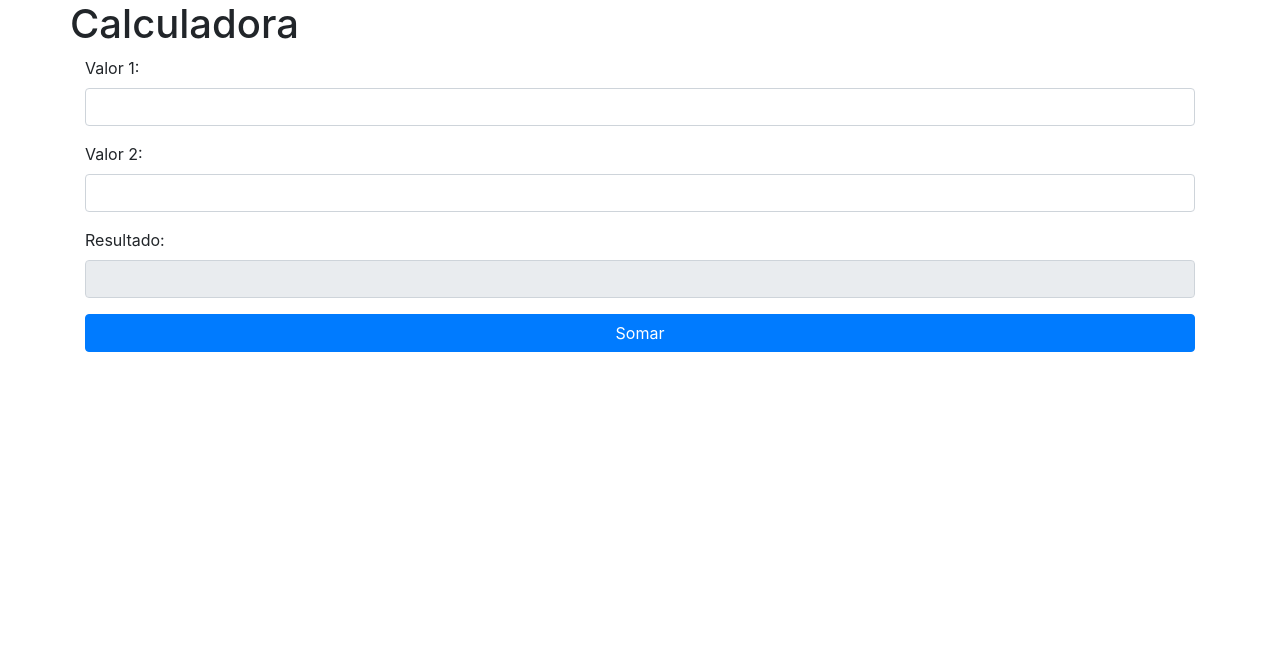
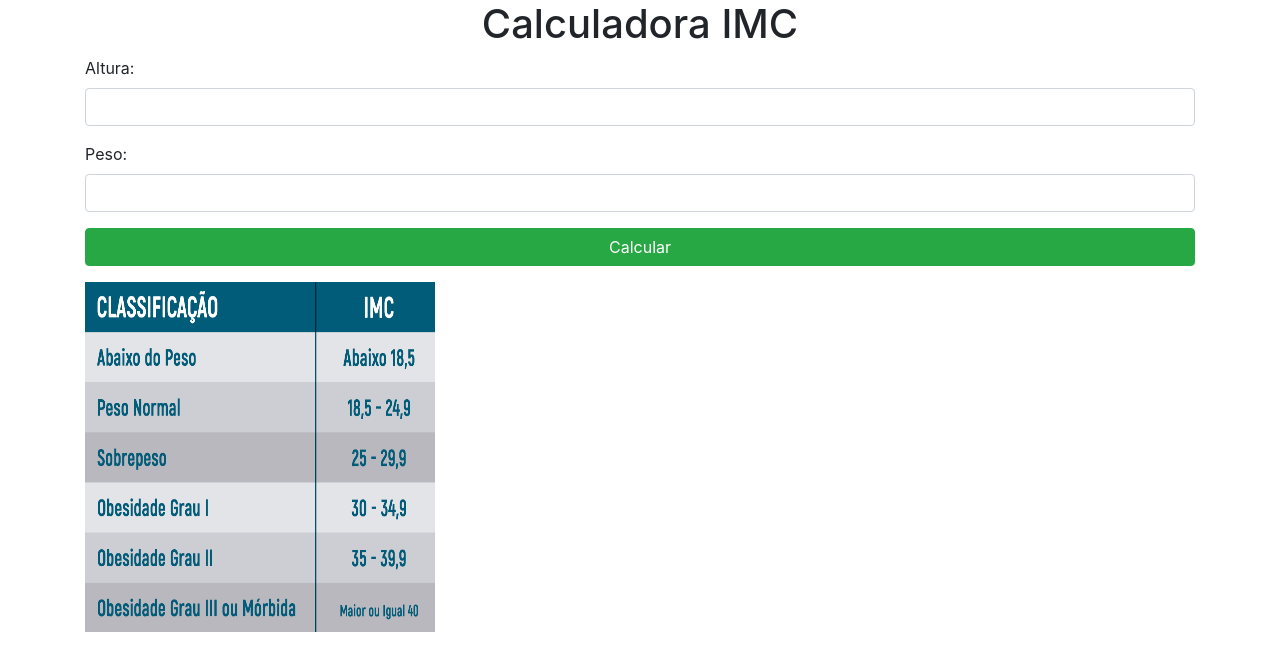
Before and after one commit to Rafa-Pinheiro/monacacalculadora, a website: page www/index.html in a window 1280 px wide. Drawn offline with Linux system fonts and the light colour scheme.

Commit message:
Agora é uma calculadora de IMC

```diff
--- a/www/components/calculo.js
+++ b/www/components/calculo.js
@@ -1,14 +1,29 @@
-// This is a JavaScript file
+function calc() {
 
-window.onload = function(){
-  const valor1 = document.querySelector("#valor1");
 
-  const valor2 = document.querySelector("#valor2");
+    var altura;
+    var peso;
+    var resultado;
 
-  const somar = document.querySelector("#somar");
+    altura = parseFloat(document.getElementById('valor1').value);
+    peso = parseFloat(document.getElementById('valor2').value);
 
-  somar.addEventListener("click", function(){
-    let resultado = parseFloat(valor1.value) + parseFloat (valor2.value);
-    document.querySelector("#result").value = resultado;
-  });
+    resultado = peso/(altura*altura);
+
+
+    if(resultado >=25)
+    {
+        document.getElementById('titulo').innerHTML="Seu IMC é = "+resultado;
+        document.getElementById('iimg').src="components/Tarefa/Figura5.png";
+    }
+    else if(resultado <25 && resultado>= 18.5)
+    {
+        document.getElementById('titulo').innerHTML="Seu IMC é = "+resultado;
+        document.getElementById('iimg').src="components/Tarefa/Figura4.png";
+    }
+    else
+    {
+        document.getElementById('titulo').innerHTML="Seu IMC é = "+resultado;
+        document.getElementById('iimg').src="components/Tarefa/Figura3.png";
+    }
 }
--- a/www/css/style.css
+++ b/www/css/style.css
@@ -1 +1,4 @@
-/**/
+#titulo{
+    margin: auto;
+    font-size: 5vh;
+}
--- a/www/index.html
+++ b/www/index.html
@@ -18,14 +18,15 @@
 <body>
   <div class="container">
     <div class="row">
-      <div class=""col-12">
-        <h1>Calculadora</h1>
-      </div>
+        <div id="titulo">
+            <h1>Calculadora IMC</h1>
+        </div>
+
     </div>
     <div class="row">
       <div class="col-12">
         <div class="form-group">
-          <label for="valor1">Valor 1:</label>
+          <label for="altutura">Altura:</label>
           <input type="number" class="form-control" id="valor1">
         </div>
       </div>
@@ -33,7 +34,7 @@
     <div class="row">
       <div class="col-12">
         <div class="form-group">
-          <label for="valor2">Valor 2:</label>
+          <label for="peso">Peso:</label>
           <input type="number" class="form-control" id="valor2">
         </div>
       </div>
@@ -41,16 +42,13 @@
     <div class="row">
       <div class="col-12">
         <div class="form-group">
-          <label for="result">Resultado:</label>
-          <input type="text" class="form-control" id="result" readonly>
+          <button class="btn btn-success btn-block" id="calcular" onclick="calc()">Calcular</button>
         </div>
       </div>
     </div>
     <div class="row">
       <div class="col-12">
-        <div class="form-group">
-          <button class="btn btn-primary btn-block" id="somar">Somar</button>
-        </div>
+          <img src="components/Tarefa/Tabela.png" width="350vw" height="350vh" id = "iimg">
       </div>
     </div>
   </div>
```
Also changed, not shown: www/components/Tarefa/Figura3.png (added), www/components/Tarefa/Figura4.png (added), www/components/Tarefa/Figura5.png (added), www/components/Tarefa/Tabela.png (added).
